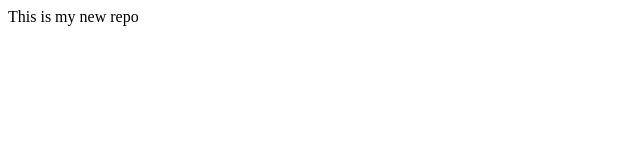
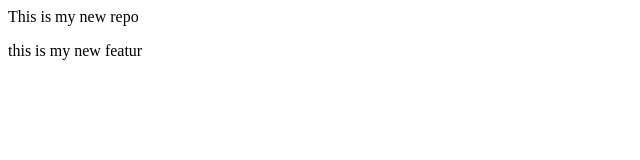
Before and after one commit to faheemk987/Localrepo, a plain HTML site: page index.html in a window 1280 px wide. Shown: the whole page, without its empty margins (0-640 px from the left). Drawn offline with Linux system fonts and the light colour scheme.

Commit message:
new featur

```diff
--- a/index.html
+++ b/index.html
@@ -1 +1,2 @@
 <p>This is my new repo</p>
+<p>this is my new featur</p>
```
